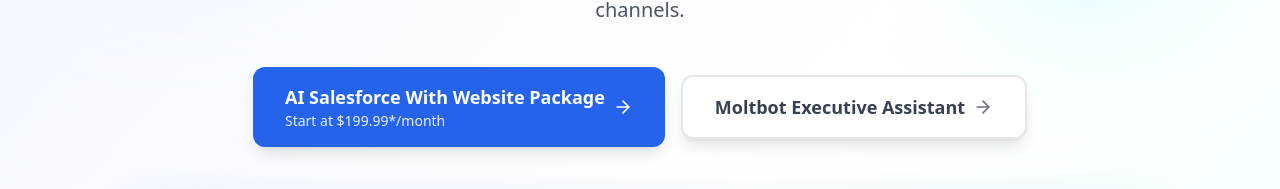
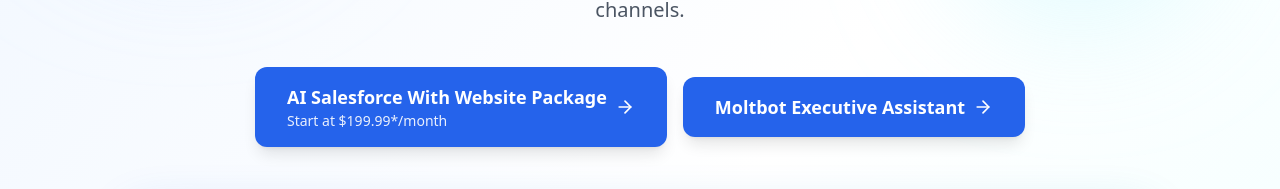
Before and after one commit to avirtualassistant505/steinbots.com, a React (Vite) app: page / in a window 1280 px wide. Shown: the part 427-616 px from the top of the page. Built offline with nearby package versions, Linux system fonts and the light colour scheme.

Commit message:
Make hero assistant CTA match primary style

```diff
--- a/src/components/Hero.tsx
+++ b/src/components/Hero.tsx
@@ -43,10 +43,10 @@ export default function Hero() {
             </a>
             <a
               href="#assistant"
-              className="group bg-white text-gray-700 px-8 py-4 rounded-xl hover:bg-gray-50 transition flex items-center space-x-2 border-2 border-gray-200 shadow-lg hover:shadow-xl transform hover:-translate-y-0.5"
+              className="group bg-blue-600 text-white px-8 py-4 rounded-xl hover:bg-blue-700 transition flex items-center space-x-2 shadow-lg hover:shadow-xl transform hover:-translate-y-0.5"
             >
               <span className="text-lg font-semibold">Moltbot Executive Assistant</span>
-              <ArrowRight className="w-5 h-5 text-gray-500 group-hover:translate-x-1 transition" />
+              <ArrowRight className="w-5 h-5 group-hover:translate-x-1 transition" />
             </a>
           </div>
 
```
